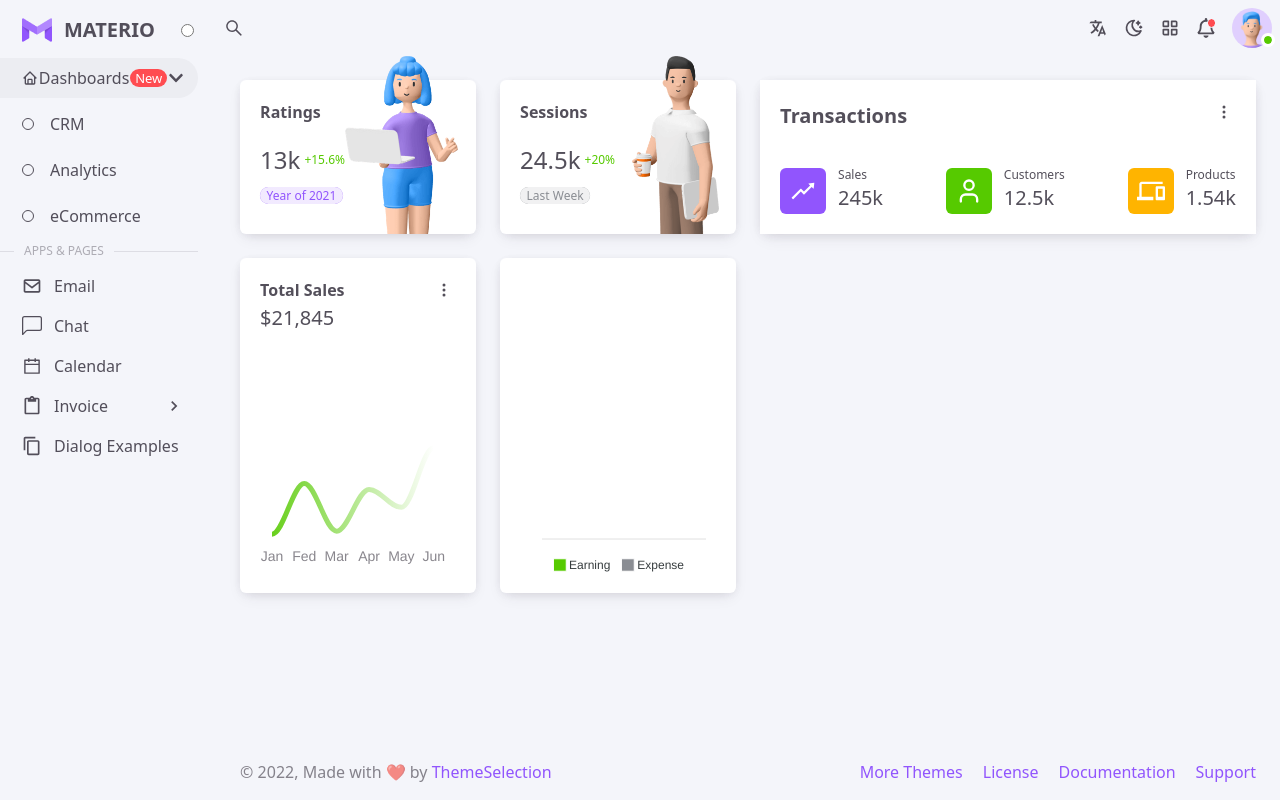
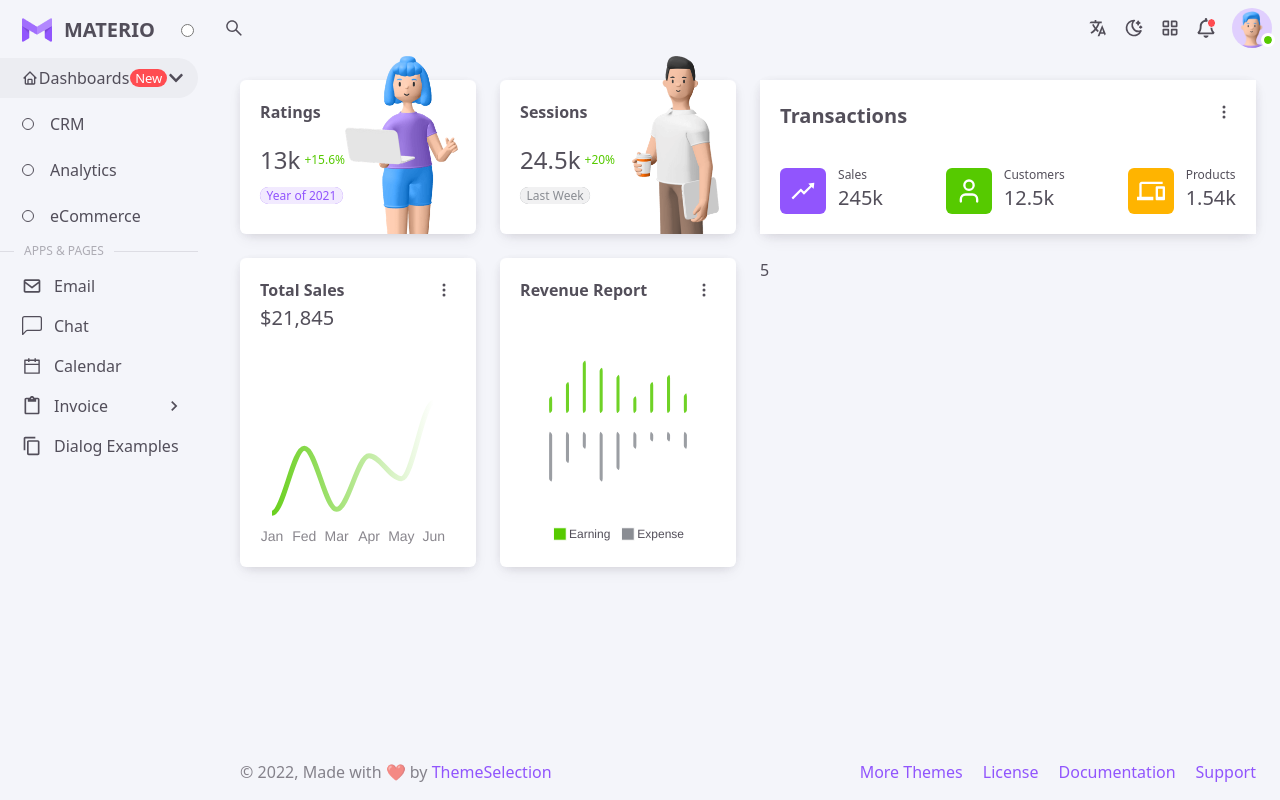
Before and after one commit to Ali503-7/Admin-Dashboard, a React (Vite) app: page / in a window 1280 px wide. Built offline with nearby package versions, Linux system fonts and the light colour scheme.

Commit message:
box-5 is all done fix bug in box-4

```diff
--- a/src/index.scss
+++ b/src/index.scss
@@ -145,3 +145,6 @@
 .apexcharts-bar-area .apexcharts-bar {
   border-radius: 50%;
 }
+.apexcharts-legend-marker {
+  border-radius: 50% !important;
+}
--- a/src/pages/CRM/CRM.jsx
+++ b/src/pages/CRM/CRM.jsx
@@ -24,7 +24,7 @@ const CRM = () => {
       <TotalSales />
 
       {/* box-5 */}
-      <Revenue />
+      <Revenue /> 5
     </div>
   );
 };
--- a/src/pages/CRM/Dots.jsx
+++ b/src/pages/CRM/Dots.jsx
@@ -5,7 +5,7 @@ const Dots = () => {
   const [menu , setMenu] = useState(false)
 
   return (
-    <div className="absolute right-5 top-5">
+    <div className="absolute right-5 top-5 z-[5]">
       <BsThreeDotsVertical
         className="hover:bg-Light-Action-Hover dark:hover:bg-Dark-Action-Hover w-6 h-6 p-1 rounded-full cursor-pointer"
         onClick={() => setMenu((prev) => !prev)}
--- a/src/pages/CRM/RevenueR.jsx
+++ b/src/pages/CRM/RevenueR.jsx
@@ -1,5 +1,7 @@
 import React, { Component } from "react";
 import Chart from "react-apexcharts";
+import { ThemeContext } from "../../App";
+import Dots from "./Dots";
 
 class Revenue extends Component {
   constructor(props) {
@@ -9,38 +11,65 @@ class Revenue extends Component {
       series: [
         {
           name: "Earning",
-          data: [1, 2, 3, 2.7, 0.7, 0.3, 2.9, 1.5, 0.4],
+          data: [2.5, 3.5, 5, 4.5, 4, 2.5, 3.5, 4, 2.7],
         },
         {
           name: "Expense",
-          data: [-1.5, -1.2, -1.5, -1, -0.7, -0.3, -0.6, -0.5, -0.8],
+          data: [-4.8, -3.5, -2.5, -4.8, -4, -2.5, -2, -2, -2.5],
         },
       ],
       options: {
+        states: {
+          hover: {
+            filter: {
+              type: "none",
+            },
+          },
+          active: {
+            allowMultipleDataPointsSelection: false,
+            filter: {
+              type: "none",
+              value: 0.35,
+            },
+          },
+        },
         chart: {
           type: "bar",
+          height: 140,
+          width: 100,
           stacked: true,
+          offsetX: 0,
+          offsetY: 0,
+          parentHeightOffset: 0,
           toolbar: {
             show: false,
+          },
+          zoom: {
+            enabled: false,
+          },
+          events: {
+            mouseMove: undefined,
           },
         },
         colors: ["#56CA00", "#8A8D93"],
         plotOptions: {
           bar: {
-            borderRadius: 9,
+            borderRadius: 8,
             borderRadiusApplication: "around",
             borderRadiusWhenStacked: "all",
-            columnWidth: "120%",
+            columnWidth: "125%",
           },
+        },
+        stroke: {
+          width: 9,
+          colors: [],
         },
         dataLabels: {
           enabled: false,
         },
-        stroke: {
-          width: 9,
-          colors: ["#fff"],
-        },
         grid: {
+          show: false,
+          strokeDashArray: 0,
           xaxis: {
             lines: {
               show: false,
@@ -51,19 +80,43 @@ class Revenue extends Component {
               show: false,
             },
           },
+          padding: {
+            top: 0,
+            right: 0,
+            bottom: 0,
+            left: 0,
+          },
         },
         yaxis: {
+          show: false,
+          showAlways: false,
+          showForNullSeries: false,
           labels: {
             show: false,
           },
-        },
-        tooltip: {
-          enabled: false,
+          offsetX: 0,
+          offsetY: 0,
+          format: undefined,
         },
         xaxis: {
           labels: {
             show: false,
           },
+          offsetX: 0,
+          offsetY: 0,
+          format: undefined,
+          axisTicks: {
+            show: false,
+          },
+          axisBorder: {
+            show: false,
+          },
+          axisTicks: {
+            show: true,
+          },
+        },
+        tooltip: {
+          enabled: false,
         },
       },
     };
@@ -71,14 +124,44 @@ class Revenue extends Component {
 
   render() {
     return (
-      <div className="col-span-4 bg-Light-Other-Paper_Card dark:bg-Dark-Other-Paper_Card shadow-Light_6 dark:shadow-Dark_6 flex flex-col justify-between p-5 pb-0 rounded-md relative">
-        <Chart
-          options={this.state.options}
-          series={this.state.series}
-          type="bar"
-          height={300}
-        />
-      </div>
+      <ThemeContext.Consumer>
+        {(context) => {
+          // Update the labels style based on the context value
+          const labelsStyle = {
+            colors: context.dark ? "#E7E3FCAD" : "#3A354199",
+          };
+
+          const strockC = context.dark ? ["#312D4B"] : ["#ffffff"];
+
+          // Update the options object with the updated labels style
+          const updatedOptions = {
+            ...this.state.options,
+            legend: {
+              ...this.state.options.legend,
+              labels: {
+                ...this.state.options.xaxis.labels,
+                colors: labelsStyle,
+              },
+            },
+            stroke: {
+              ...this.state.options.stroke,
+              colors: strockC,
+            },
+          };
+          return (
+            <div className="col-span-4 bg-Light-Other-Paper_Card dark:bg-Dark-Other-Paper_Card shadow-Light_6 dark:shadow-Dark_6 flex flex-col justify-between p-5 rounded-md relative">
+              <div className="Body1 !font-semibold">Revenue Report</div>
+              <Dots />
+              <Chart
+                options={updatedOptions}
+                series={this.state.series}
+                type="bar"
+                height={240}
+              />
+            </div>
+          );
+        }}
+      </ThemeContext.Consumer>
     );
   }
 }
--- a/src/pages/CRM/totalSales.jsx
+++ b/src/pages/CRM/totalSales.jsx
@@ -15,11 +15,12 @@ class TotalSales extends Component {
       ],
       options: {
         chart: {
-          height: 600,
           type: "line",
+          height: "auto",
+          stacked: true,
           offsetX: 0,
           offsetY: 0,
-          stacked: true,
+          parentHeightOffset: 0,
           zoom: {
             enabled: true,
           },
@@ -52,11 +53,18 @@ class TotalSales extends Component {
         },
         xaxis: {
           categories: ["Jan", "Fed", "Mar", "Apr", "May", "Jun"],
+          offsetX: 0,
+          offsetY: 0,
+          format: undefined,
+          axisTicks: {
+            show: false,
+          },
           axisBorder: {
             show: false,
           },
           labels: {
             style: {},
+            maxHeight: 25,
           },
         },
         tooltip: {
@@ -83,10 +91,12 @@ class TotalSales extends Component {
           const labelsStyle = {
             colors: context.dark ? "#E7E3FCAD" : "#3A354199",
           };
+          const ChartDark = context.dark ? ["#312D4B"] : ["#ffffff"];
 
           // Update the options object with the updated labels style
           const updatedOptions = {
             ...this.state.options,
+            colors: ChartDark,
             xaxis: {
               ...this.state.options.xaxis,
               labels: {
@@ -97,7 +107,7 @@ class TotalSales extends Component {
           };
 
           return (
-            <div className="col-span-4 bg-Light-Other-Paper_Card dark:bg-Dark-Other-Paper_Card shadow-Light_6 dark:shadow-Dark_6 flex flex-col justify-between p-5 pb-0 rounded-md relative">
+            <div className="col-span-4 bg-Light-Other-Paper_Card dark:bg-Dark-Other-Paper_Card shadow-Light_6 dark:shadow-Dark_6 flex flex-col justify-between p-5 rounded-md relative">
               <div>
                 <h5 className="Body1 !font-semibold">Total Sales</h5>
                 <p className="H6">$21,845</p>
@@ -107,7 +117,7 @@ class TotalSales extends Component {
                 options={updatedOptions} // Use the updated options object
                 series={this.state.series}
                 type="line"
-                height="190"
+                height={213}
               />
             </div>
           );
```
